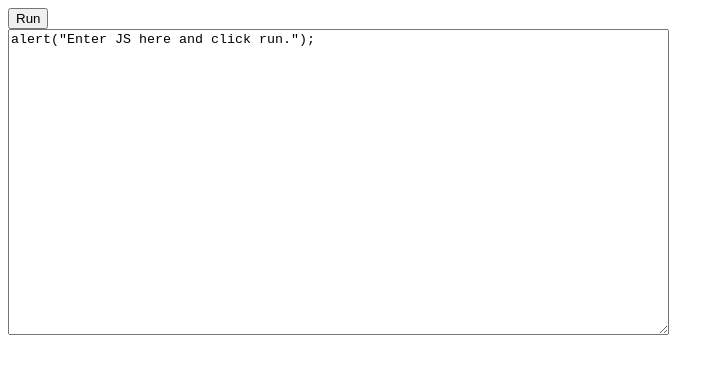
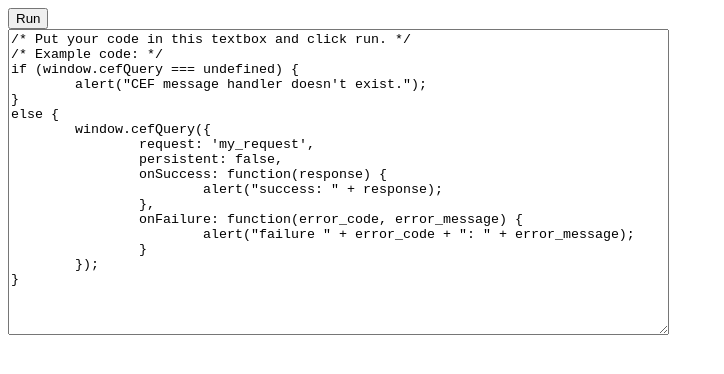
Before and after one commit to serg06/js_tester, a plain HTML site: page index.html in a window 1280 px wide. Shown: the whole page, without its empty margins (0-724 px from the left). Drawn offline with Linux system fonts and the light colour scheme.

Commit message:
Update example code

```diff
--- a/index.html
+++ b/index.html
@@ -1,3 +1,21 @@
 <button onclick="eval(document.querySelector('#js').value)">Run</button>
 <br>
-<textarea id="js" rows=20 cols=80>alert("Enter JS here and click run.");</textarea>
+<textarea id="js" rows=20 cols=80>
+/* Put your code in this textbox and click run. */
+/* Example code: */
+if (window.cefQuery === undefined) {
+	alert("CEF message handler doesn't exist.");
+}
+else {
+	window.cefQuery({
+		request: 'my_request',
+		persistent: false,
+		onSuccess: function(response) {
+			alert("success: " + response);
+		},
+		onFailure: function(error_code, error_message) {
+			alert("failure " + error_code + ": " + error_message);
+		}
+	});
+}
+</textarea>
```
